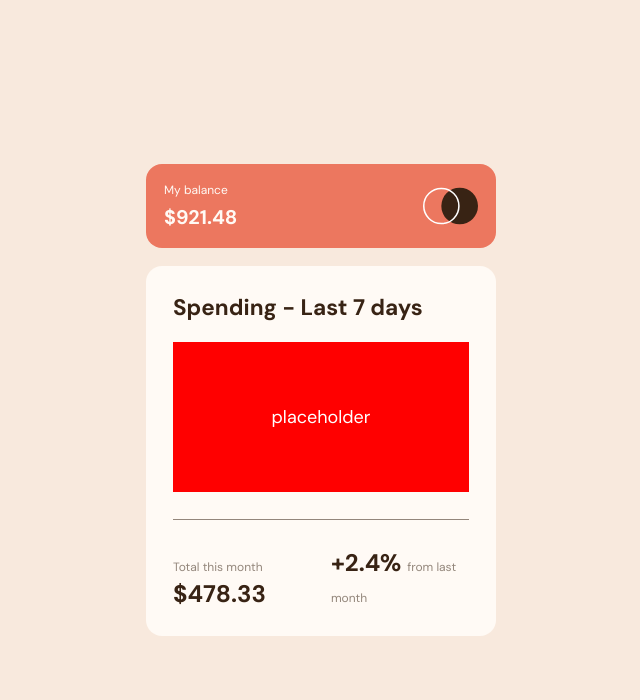
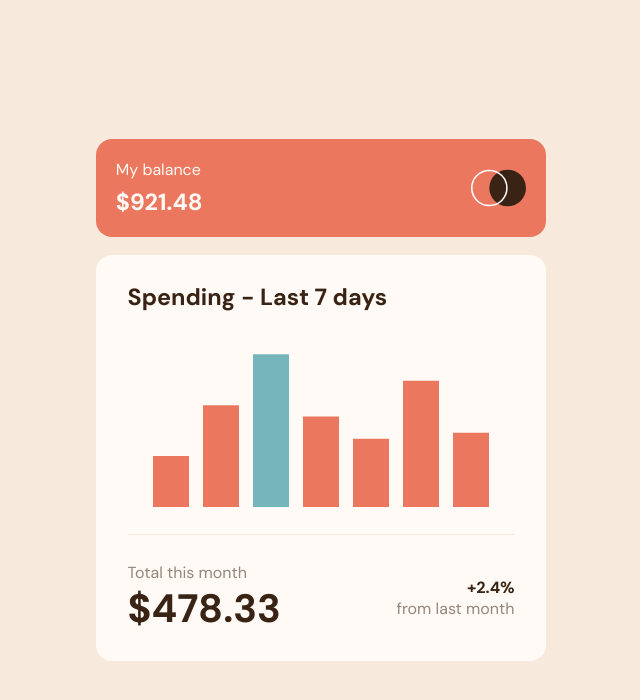
Before and after one commit to BeanyTheCoder/expenses-chart-component-main, a plain HTML site: page index.html in a window 1280 px wide. Shown: the whole page, without its empty margins (319-959 px from the left). Drawn offline with nearby package versions, Linux system fonts and the light colour scheme.

Commit message:
finished with the basic html css design, implemented dynamic charting use chart.js no readme yet

```diff
--- a/index.html
+++ b/index.html
@@ -7,8 +7,7 @@
     <link rel="preconnect" href="https://fonts.gstatic.com" crossorigin />
     <link
       href="https://fonts.googleapis.com/css2?family=DM+Sans:opsz,wght@9..40,400;9..40,700&display=swap"
-      rel="stylesheet"
-    />
+      rel="stylesheet" />
 
     <meta name="viewport" content="width=device-width, initial-scale=1.0" />
 
@@ -16,8 +15,7 @@
       rel="icon"
       type="image/png"
       sizes="32x32"
-      href="./images/favicon-32x32.png"
-    />
+      href="./images/favicon-32x32.png" />
 
     <title>Frontend Mentor | Expenses chart component</title>
   </head>
@@ -33,23 +31,25 @@
       <div class="card__main">
         <div class="card__main__graph">
           <h1>Spending - Last 7 days</h1>
-          <div class="card__main__graph__graph">placeholder</div>
+          <div class="card__main__graph__graph" id="bar-container">
+            <canvas id="chart"> </canvas>
+          </div>
         </div>
         <div class="divider"></div>
         <div class="card__main__info">
           <div class="card__main__info__total">
-            <p class="heavy">
-              <span class="light">Total this month</span> $478.33
-            </p>
+            <p class="light">Total this month</p>
+            <p class="heavy">$478.33</p>
           </div>
           <div class="card__main__info__last">
-            <p class="heavy">
-              +2.4%
-              <span class="light">from last month</span>
-            </p>
+            <p class="heavy">+2.4%</p>
+            <p class="light">from last month</p>
           </div>
         </div>
       </div>
     </div>
+
+    <script src="https://cdn.jsdelivr.net/npm/chart.js"></script>
+    <script src="script.js"></script>
   </body>
 </html>
--- /dev/null
+++ b/script.js
@@ -0,0 +1,65 @@
+fetch("data.json")
+  .then((response) => response.json()) // Parse the JSON data
+  .then((data) => {
+    handleData(data);
+  })
+  .catch((error) => console.error("Error fetching or parsing JSON:", error));
+
+let labels = [];
+let amounts = [];
+let colors = [];
+function handleData(data) {
+  data.forEach((element) => {
+    labels.push(element.day);
+    amounts.push(element.amount);
+    colors.push("hsl(10, 79%, 65%)");
+  });
+
+  render();
+}
+
+function render() {
+  const data = {
+    labels: labels,
+    datasets: [
+      {
+        label: "Data",
+        data: amounts,
+        backgroundColor: colors,
+      },
+    ],
+  };
+
+  const ctx = document.querySelector("#chart");
+
+  const largestValue = Math.max(...data.datasets[0].data);
+  const largestValueIndex = data.datasets[0].data.indexOf(largestValue);
+
+  data.datasets[0].backgroundColor[largestValueIndex] = "hsl(186, 34%, 60%)";
+
+  const myChart = new Chart(ctx, {
+    type: "bar",
+    data: data,
+    options: {
+      plugins: {
+        legend: {
+          display: false,
+        },
+      },
+      scales: {
+        x: {
+          display: false,
+          grid: {
+            display: false,
+          },
+        },
+        y: {
+          display: false,
+          grid: {
+            display: false,
+          },
+        },
+      },
+    },
+  });
+}
--- a/style.css
+++ b/style.css
@@ -23,12 +23,11 @@ body {
 
 .heavy {
   font-weight: 700;
-  font-size: 1.5rem;
 }
 
 .light {
   font-weight: 400;
-  font-size: 0.75rem;
+  font-size: 1rem;
 }
 
 .card {
@@ -36,14 +35,14 @@ body {
   display: flex;
   flex-direction: column;
   gap: 1em;
-  width: clamp(200px, 60vw, 350px);
+  width: clamp(200px, 90vw, 450px);
 }
 
 .card__dashboard {
   background-color: var(--soft-red);
   display: flex;
   justify-content: space-between;
-  padding: 1em;
+  padding: 1.1em;
   border-radius: 16px;
 }
 
@@ -57,11 +56,11 @@ body {
 
 .card__dashboard__balance p + p {
   margin-top: 0.3em;
-  font-size: 1.1em;
+  font-size: 1.3em;
 }
 
 .divider {
-  background-color: var(--medium-brown);
+  background-color: var(--cream);
   width: 100%;
   height: 1px;
   margin: 1.5em 0;
@@ -69,36 +68,68 @@ body {
 
 .card__main {
   background-color: var(--very-pale-orange);
-  padding: 1.5em;
+  padding: 1.5em 1.75em;
   border-radius: 16px;
   display: flex;
   flex-direction: column;
 }
 
 .card__main__graph h1 {
-  font-size: 1.25em;
+  font-size: 1.3em;
   color: var(--dark-brown);
 }
 
 .card__main__graph__graph {
   margin-top: 1.1em;
-  background-color: red;
-  height: 150px;
+  height: 175px;
 
-  /* placeholder styles */
-  display: grid;
-  place-content: center;
-  color: #fff;
+  display: flex;
+  justify-content: space-evenly;
+  align-items: flex-end;
+
+  gap: 0.75em;
+}
+
+.card__main__graph__graph__column {
+  display: flex;
+  flex-direction: column;
+  flex-basis: 100%;
+  text-align: center;
+  gap: 0.5em;
+}
+
+.card__main__graph__graph__column .bar {
+  background-color: var(--soft-red);
+  border-radius: 6px;
+  width: 100%;
+
+  /* default height */
+  height: 100px;
+}
+
+.card__main__graph__graph__column p {
+  color: var(--medium-brown);
 }
 
 .card__main__info {
   display: flex;
+  justify-content: space-between;
+  align-items: center;
 }
 
-.card__main__info p {
+.card__main__info p.heavy {
   color: var(--dark-brown);
 }
 
-.card__main__info span {
+.card__main__info p.light {
   color: var(--medium-brown);
 }
+
+.card__main__info__total p.heavy {
+  font-size: 2.2em;
+}
+
+.card__main__info__last p.heavy {
+  font-size: 0.9em;
+  text-align: right;
+}
```
